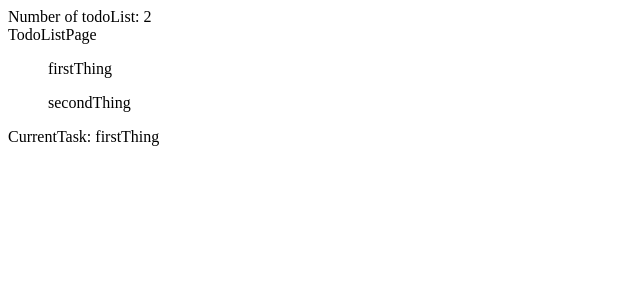
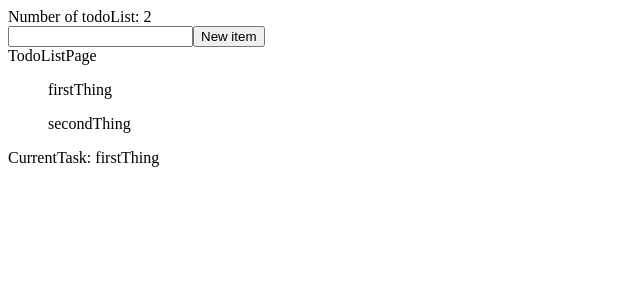
Before and after one commit to easonlauatgithub/react, a React app: page / in a window 1280 px wide. Shown: the top 300 px of the page, without its empty margins (0-640 px from the left). Built offline with nearby package versions, Linux system fonts and the light colour scheme; the HTML template or start-up script is replaced by a standard one.

Commit message:
react-redux-action, useDispatch

```diff
--- /dev/null
+++ b/src/action/todolist.js
@@ -0,0 +1,8 @@
+export const ADD_TODO = 'ADD_TODO';
+
+export const addTodo = todo => ({
+    type: ADD_TODO,
+    payload:{
+        todo,
+    },
+});
--- a/src/index.jsx
+++ b/src/index.jsx
@@ -4,16 +4,23 @@ import TodoListPage from './components/TodoListPage.jsx';
 import CurrentTask from './components/CurrentTask.jsx';
 import TodoList from './components/TodoList.jsx';
 import TodoListContext from './components/TodoListContext.jsx';
-import {Provider, useSelector} from 'react-redux';
+import {Provider, useSelector, useDispatch} from 'react-redux';
 import store from './store';
+import {addTodo} from './action/todolist';
 
 const Main = ()=>{
     const todoList = useSelector(state => state.todoList);
     // const [todoList] = useState(['first','second']);
+    const [newTodo, setNewTodo] = useState('');
+    const dispatch = useDispatch();
     return (
         // <TodoListContext.Provider value={todoList}>
             <div>
                 <span>Number of todoList: {todoList.length}</span>
+                <div>
+                    <input value={newTodo} onChange={(e)=>{setNewTodo(e.target.value);}} />
+                    <button type="button" onClick={()=>{dispatch(addTodo(newTodo));}}>New item</button>
+                </div>
                 <TodoListPage />
                 <CurrentTask />
             </div>
--- a/src/reducer/todolist.js
+++ b/src/reducer/todolist.js
@@ -1,9 +1,24 @@
+import * as actions from '../action/todolist';
+
 const initState = {
     todoList: ['firstThing','secondThing'],
 }
 
 const todoReducer = (state = initState, action)=>{
     switch(action.type){
+        case actions.ADD_TODO:
+            //todoList address have no change
+            //state.todoList.push(action.payload.todo);
+            //return state;
+            //todoList have new address, trigger component to render
+            return {
+                ...state,
+                todoList:[
+                    ...state.todoList,
+                    action.payload.todo,
+                ],
+            };
+
         default:
             return state;
     }
```
